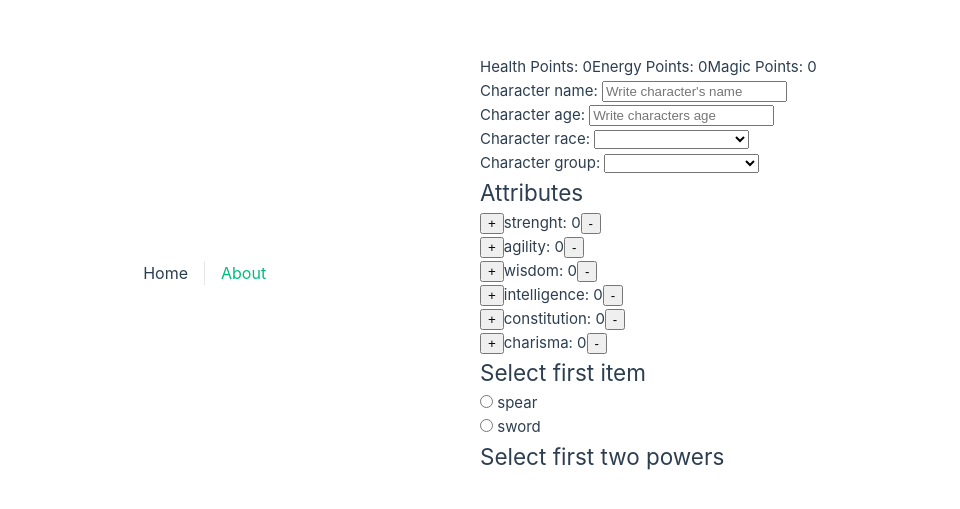
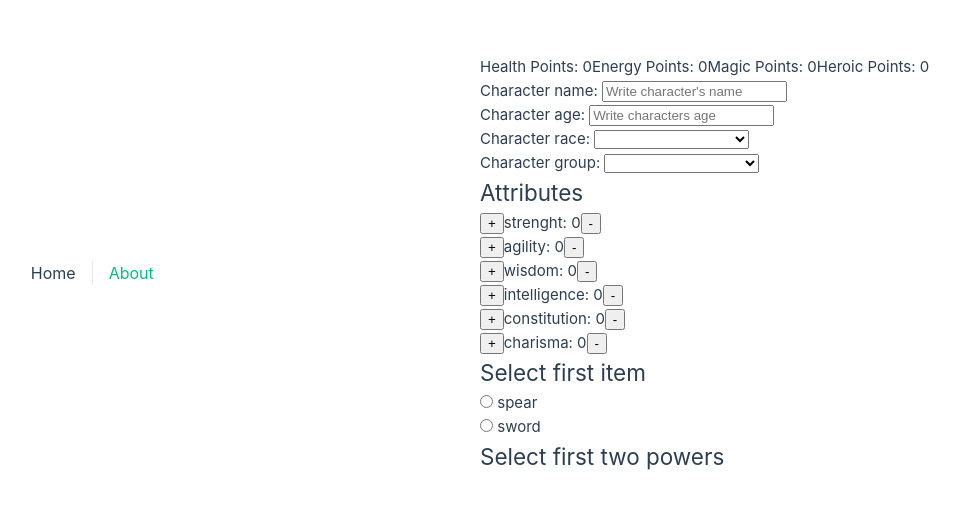
Before and after one commit to gabrielgomeso/pjrpg, a Vue app: page / in a window 1280 px wide. Shown: the part 135-644 px from the top of the page, without its empty margins (160-1120 px from the left). Built offline with nearby package versions, Linux system fonts and the light colour scheme.

Commit message:
chore: use constants in status display

```diff
--- a/src/components/StatusDisplay.vue
+++ b/src/components/StatusDisplay.vue
@@ -1,22 +1,36 @@
 <script setup lang="ts">
 import { useCharacterStore } from "@/stores/character";
 import { computed } from "vue";
+import { STATUS_MULTIPLIER, HEROIC_MULTIPLIER } from "@/assets/ts/constants";
 
 const character = useCharacterStore();
 
-const healthPoints = computed(() => character.attributes.constitution * 6);
+const healthPoints = computed(
+  () => character.attributes.constitution * STATUS_MULTIPLIER
+);
+
 const energyPoints = computed(
-  () => (character.attributes.agility + character.attributes.strenght) * 6
+  () =>
+    (character.attributes.agility + character.attributes.strenght) *
+    STATUS_MULTIPLIER
 );
+
 const magicPoints = computed(
-  () => (character.attributes.wisdom + character.attributes.intelligence) * 6
+  () =>
+    (character.attributes.wisdom + character.attributes.intelligence) *
+    STATUS_MULTIPLIER
+);
+
+const heroicPoints = computed(
+  () => character.attributes.charisma * HEROIC_MULTIPLIER
 );
 </script>
 
 <template>
   <div class="attribute-field">
-    <label for="healthPoints">Health Points: {{ healthPoints }}</label>
+    <label for="healthPoints"> Health Points: {{ healthPoints }}</label>
     <label for="energyPoints">Energy Points: {{ energyPoints }}</label>
     <label for="magicPoints">Magic Points: {{ magicPoints }}</label>
+    <label for="heroicPoints">Heroic Points: {{ heroicPoints }}</label>
   </div>
 </template>
```
